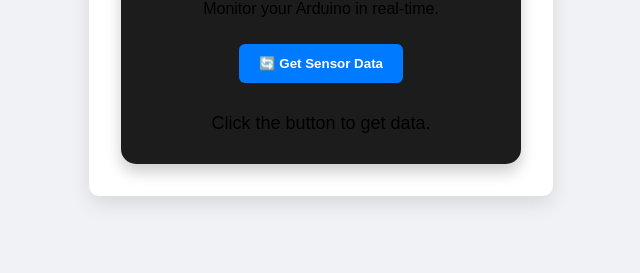
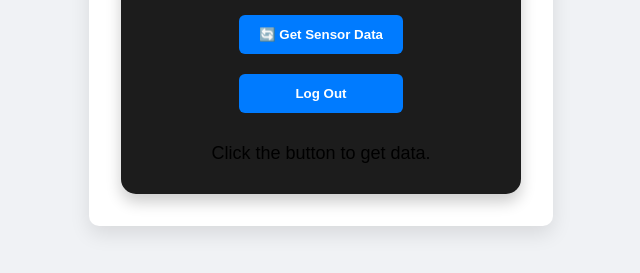
Before and after one commit to erembedded/arduino-ui, a plain HTML site: page dashboard.html in a window 1280 px wide. Shown: the part 373-646 px from the top of the page, without its empty margins (319-959 px from the left). Drawn offline with Linux system fonts and the light colour scheme.

Commit message:
Update dashboard.html

```diff
--- a/dashboard.html
+++ b/dashboard.html
@@ -13,6 +13,7 @@
       <p>Monitor your Arduino in real-time.</p>
 
       <button onclick="getSensorData()" id="fetchBtn">🔄 Get Sensor Data</button>
+      <button onclick="logout()">Log Out</button>
       <div id="result" class="result">Click the button to get data.</div>
     </div>
   </div>
```
